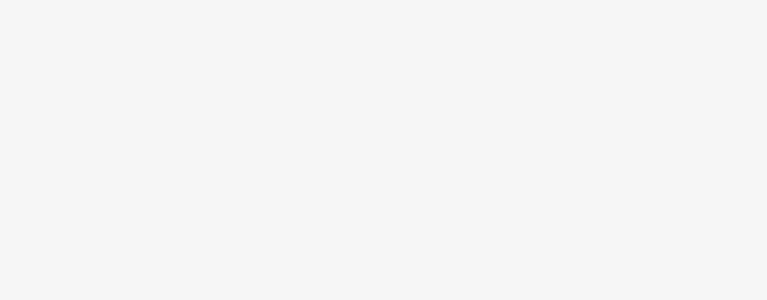
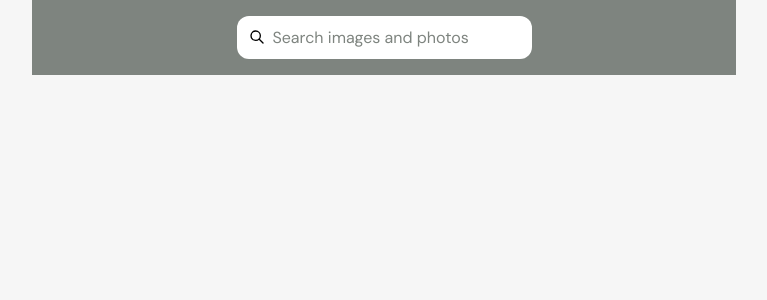
Before and after one commit to aandrea-alex/goit-react-hw-04, a React (Vite) app: page / in a window 1280 px wide. Shown: the top 300 px of the page, without its empty margins (256-1023 px from the left). Built offline with nearby package versions, Linux system fonts and the light colour scheme.

Commit message:
added SearchBa

```diff
--- a/src/components/App.jsx
+++ b/src/components/App.jsx
@@ -1,9 +1,32 @@
+
+import SearchBar from './SearchBar/SearchBar';
+import styles from './App.module.css';
+import { useState } from 'react';
+// import clsx from 'clsx';
+// import ErrorMessage from './error-message/ErrorMessage';
 
 function App() {
+
+  const [error] = useState(false);
+  const [filter, setFilter] = useState('');
+
+  const handleSearch = strFilter => {
+    // setFilter(strFilter);
+    // setItems([]);
+    // setCurrPage(0);
+    // setHasMorePages(false);
+    // updateImages(strFilter, 1);
+  };
+
   return (
-    <div >
+    <div className={styles.container}>
+    <SearchBar onSearch={handleSearch} />
+    {/* <div className={clsx(styles.content, styles.section)}>
+      <ErrorMessage isError={error} />
+    </div> */}
     </div>
   );
 }
 
+
 export default App;
--- /dev/null
+++ b/src/components/SearchBar/SearchBar.jsx
@@ -0,0 +1,47 @@
+import { Toaster } from 'react-hot-toast';
+import { HiOutlineSearch } from 'react-icons/hi';
+
+import { errNotify } from '../../../../../../../Downloads/goit-react-hw-04-main/src/jsx/notifications/error-notify';
+import { ERR_EMPTY_SEARCH } from '../../../../../../../Downloads/goit-react-hw-04-main/src/jsx/notifications/constants';
+
+import styles from './SearchBar.module.css';
+
+const SearchBar = ({ onSearch }) => {
+  const handleSubmit = evt => {
+    evt.preventDefault();
+    const form = evt.target;
+    console.log(form);
+    const searchStr = form.elements.search.value;
+    console.log('searchStr', searchStr);
+    if (searchStr.trim() === '') {
+      errNotify(ERR_EMPTY_SEARCH);
+      return;
+    }
+    onSearch(searchStr);
+    form.reset();
+  };
+
+  return (
+    <header className={styles.header}>
+      <form className={styles.form} onSubmit={handleSubmit}>
+        <div>
+          <input
+            className={styles.input}
+            type="text"
+            name="search"
+            autoComplete="off"
+            autoFocus
+            placeholder="Search images and photos"
+          />
+          <Toaster />
+        </div>
+
+        <button className={styles.button} type="submit">
+          <HiOutlineSearch />
+        </button>
+      </form>
+    </header>
+  );
+};
+
+export default SearchBar;
--- /dev/null
+++ b/src/components/SearchBar/SearchBar.module.css
@@ -0,0 +1,61 @@
+.header {
+  padding-top: 16px;
+  padding-bottom: 16px;
+  background-color: var(--accent-color);
+  display: flex;
+  align-items: center;
+  justify-content: center;
+}
+
+.form {
+  width: 295px;
+  position: relative;
+}
+
+.input {
+  border: none;
+  padding-left: 36px;
+  padding-top: 12px;
+  padding-bottom: 12px;
+  padding-right: 12px;
+  color: var(--secondary-color);
+  border-radius: 12px;
+  width: 100%;
+  font-family: inherit;
+  font-size: 16px;
+  font-weight: 500;
+  line-height: 1.2;
+  text-align: left;
+  outline: none;
+}
+
+.input::placeholder {
+  color: var(--accent-color);
+  font-family: inherit;
+  font-size: 16px;
+  font-weight: 400;
+  line-height: 1.2;
+  text-align: left;
+}
+
+.icon {
+  color: var(--accent-color);
+  width: 20px;
+  height: 20px;
+}
+
+.button {
+  border: none;
+  position: absolute;
+  background-color: inherit;
+  left: 12px;
+  top: 50%;
+  transform: translateY(-50%);
+  padding: 0;
+  height: 18px;
+}
+
+.toaster {
+  background-color: #e67373;
+  color: var(--primary-color);
+}
```
Also changed, not shown: src/components/SearchBox/SearchBox.jsx (deleted, +0 -22 lines), src/components/SearchBox/SearchBox.module.css (deleted, +0 -44 lines).
